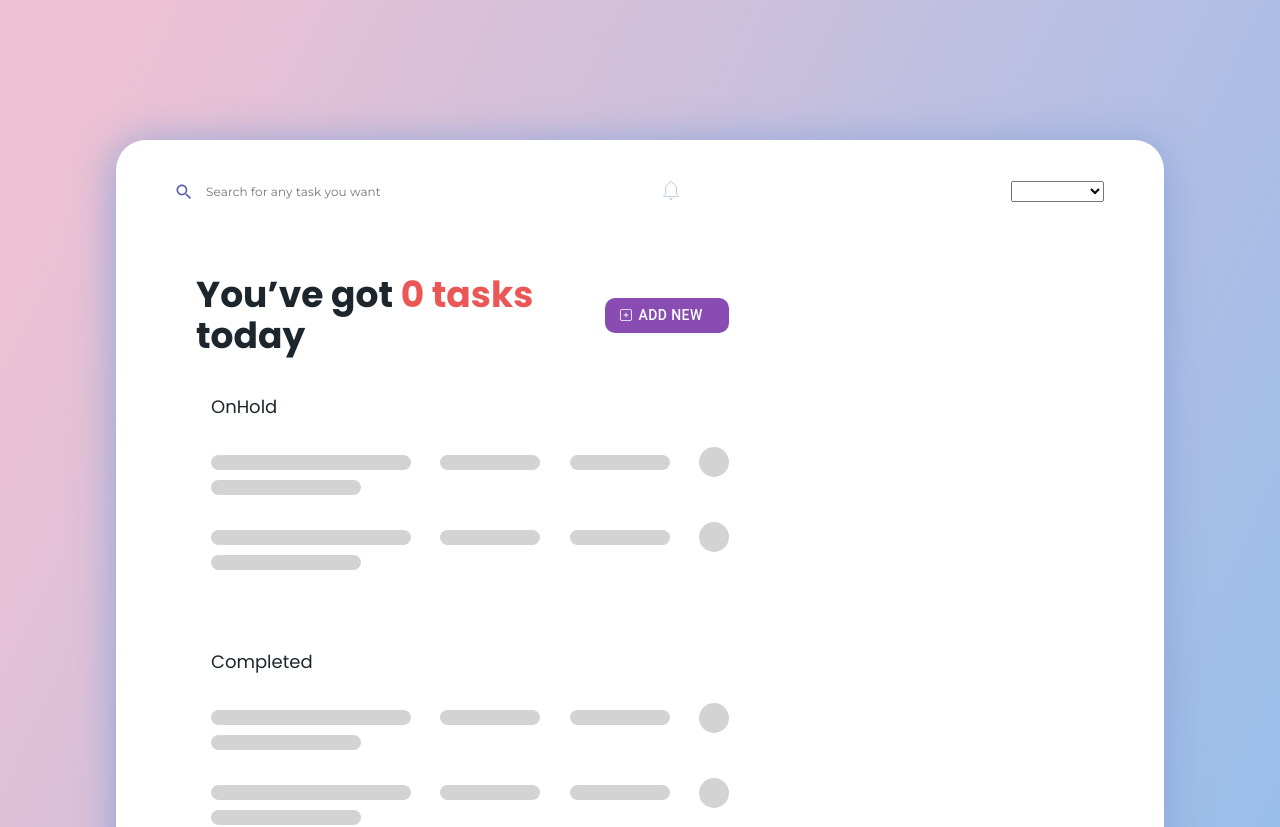
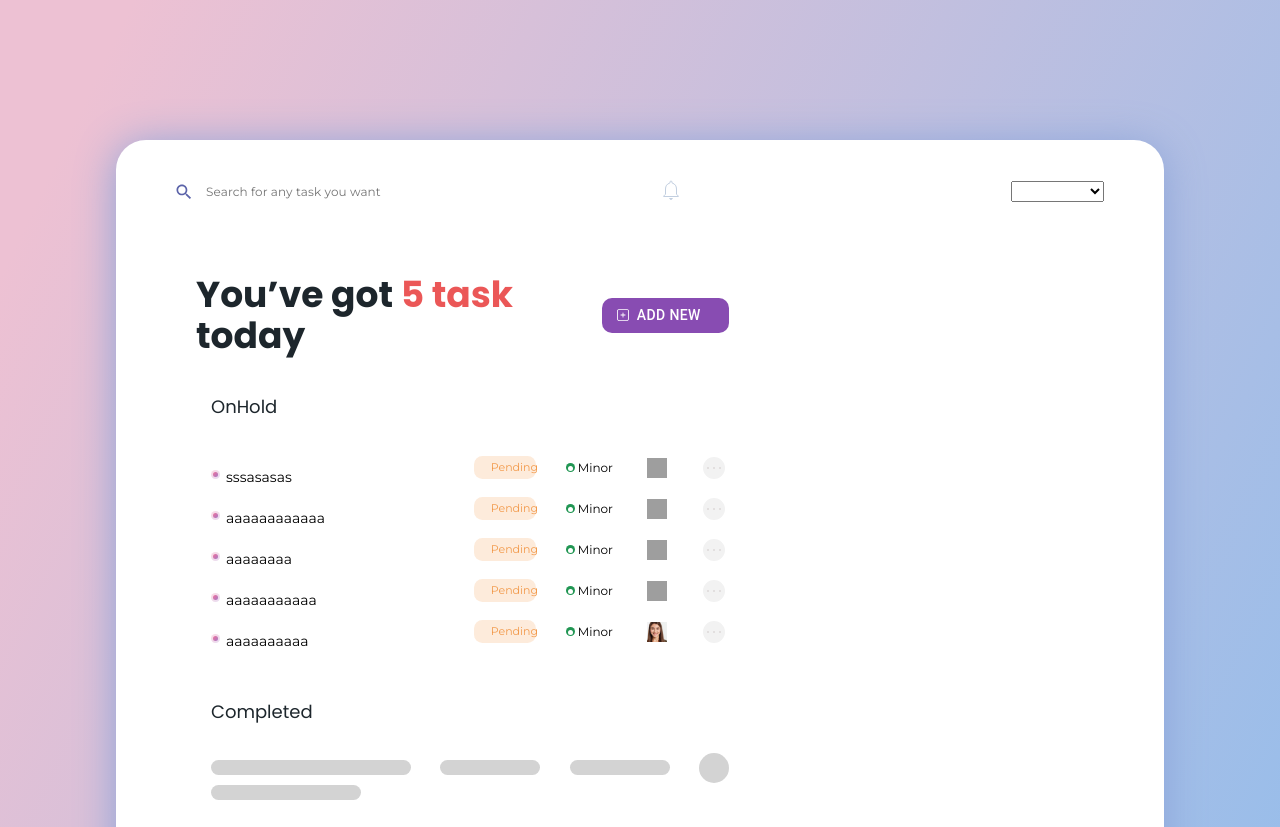
Before and after one commit to RamazanIttiev/DD_final, a React (Create React App) app: page / in a window 1280 px wide. Shown: the top 827 px of the page. Built offline with nearby package versions, Linux system fonts and the light colour scheme; data requests are answered from the project's data file; grey boxes are pictures that could not be loaded.

Commit message:
added userAvatar

```diff
--- a/db.json
+++ b/db.json
@@ -1,16 +1,58 @@
 {
   "tasks": [
-
+    {
+      "id": "33921d5a-4cd3-46c5-8543-ce4b084d723c",
+      "usersId": 1,
+      "usersAvatar": "./public/assets/avatar.png",
+      "title": "sssasasas",
+      "completed": false,
+      "status": "Pending",
+      "importance": "Minor"
+    },
+    {
+      "id": "b3a9ce10-765c-4a52-839e-3ae0e86f9f17",
+      "usersId": 1,
+      "usersAvatar": "./public/images/avatar.png",
+      "title": "aaaaaaaaaaaa",
+      "completed": false,
+      "status": "Pending",
+      "importance": "Minor"
+    },
+    {
+      "id": "c2316913-73d5-412a-8825-ef122d37d472",
+      "usersId": 1,
+      "usersAvatar": "/public/images/avatar.png",
+      "title": "aaaaaaaa",
+      "completed": false,
+      "status": "Pending",
+      "importance": "Minor"
+    },
+    {
+      "id": "b997455f-5748-4474-8d13-83592cd66226",
+      "usersId": 1,
+      "usersAvatar": "public/images/avatar.png",
+      "title": "aaaaaaaaaaa",
+      "completed": false,
+      "status": "Pending",
+      "importance": "Minor"
+    },
+    {
+      "id": "e44cb2fe-a894-4ab1-ab88-4fbf43924592",
+      "usersId": 1,
+      "usersAvatar": "http://localhost:3001/images/avatar.png",
+      "title": "aaaaaaaaaa",
+      "completed": false,
+      "status": "Pending",
+      "importance": "Minor"
+    }
   ],
   "comments": [],
-  "messages": [
-
-  ],
+  "messages": [],
   "users": [
     {
       "name": "Ramazan",
       "id": 1,
-      "avatar": "https://github.com/RamazanIttiev/dd_final/blob/9cc4029b3c836cd13c610daeb51cd8cf9fd7644a/src/assets/img/avatar.png"
+      "avatar": "http://localhost:3001/images/avatar.png"
     }
   ]
 }
--- a/src/Components/Task/Task.jsx
+++ b/src/Components/Task/Task.jsx
@@ -15,7 +15,7 @@ const Task = observer(props => {
   const [popover, setPopover] = React.useState(null);
   const [open, setOpen] = React.useState(false);
   const { title, status, importance, completed, usersAvatar, id } = props;
-
+  console.log(usersAvatar);
   const openModal = () => {
     setOpen(true);
   };
@@ -57,9 +57,8 @@ const Task = observer(props => {
           {status}
         </button>
         <div className="Task__importance">{importance}</div>
-        <div className="Task__user">
-          <img src={usersAvatar} alt="" />
-        </div>
+        <img className="Task__user" src={usersAvatar} alt="" />
+
         <div className="Task__menu" onClick={openPopover}>
           <div></div>
           <div></div>
--- a/src/Components/Task/Task.scss
+++ b/src/Components/Task/Task.scss
@@ -46,10 +46,8 @@
     @include importance;
   }
   &__user {
-    img {
-      width: 20px;
-      height: 20px;
-    }
+    width: 20px;
+    height: 20px;
   }
   &__users {
     width: 22px;
```
Also changed, not shown: public/images/avatar.png (added).
